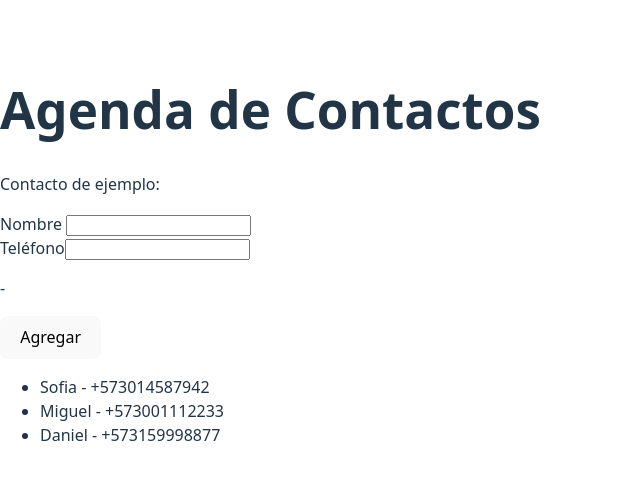
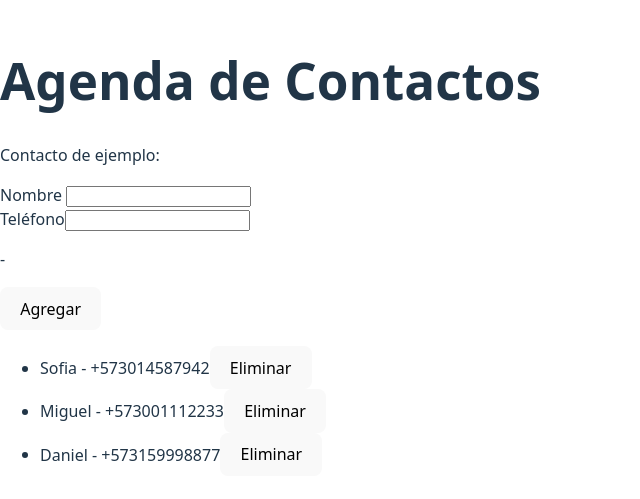
Before and after one commit to MBeta032/HOMEWORKS, a React (Vite) app in the folder REACT-PROJECT-HOMEWORKS/: page / in a window 1280 px wide. Shown: the part 145-644 px from the top of the page, without its empty margins (0-640 px from the left). Built offline with nearby package versions, Linux system fonts and the light colour scheme.

Commit message:
✨ Delete contact function

```diff
--- a/REACT-PROJECT-HOMEWORKS/src/Contacto.tsx
+++ b/REACT-PROJECT-HOMEWORKS/src/Contacto.tsx
@@ -12,13 +12,18 @@ interface Contacto {
 // Aquí ContactoItem recibe UN contacto para poder mostrarlo
 interface ContactoItemProps {
   contacto: Contacto
+  onDelete: (id:number) => void
 }
 
 // Recibe "contacto" por props y lo muestra dentro de un <li>
-function ContactoItem({ contacto }: ContactoItemProps) {
+function ContactoItem({ contacto, onDelete }: ContactoItemProps) {
   return (
     <li>
       {contacto.nombre} - {contacto.telefono}
+      {/* Cuando le doy click, llamo onDelete con el id de este contacto */}
+    <button onClick={() => onDelete(contacto.id)}>
+      Eliminar
+    </button>
     </li>
   )
 }
@@ -26,10 +31,11 @@ function ContactoItem({ contacto }: ContactoItemProps) {
 // Este componente de lista recibe TODO el arreglo de contactos
 interface ContactoListProps {
   contactos: Contacto[]
+  onDelete: (id: number) => void
 }
 
 // ContactoList se encarga de recorrer el arreglo y pintar muchos ContactoItem
-function ContactoList({ contactos }: ContactoListProps) {
+function ContactoList({ contactos, onDelete }: ContactoListProps) {
   return (
     <ul>
       {/*
@@ -39,7 +45,7 @@ function ContactoList({ contactos }: ContactoListProps) {
         key={c.id} es obligatorio Es como la "placa" única para que React sepa cuál elemento es cuál
       */}
       {contactos.map((c) => (
-        <ContactoItem key={c.id} contacto={c} />
+        <ContactoItem key={c.id} contacto={c} onDelete={onDelete} />
       ))}
     </ul>
   )
@@ -71,7 +77,6 @@ function ContactoForm({ onAdd}: ContactoFormProps) {
     // Limpiamos los inputs para que vuelvan a quedar vacíos
    setNombre("")
    setTelefono("")
-
    }
 
 
@@ -152,6 +157,12 @@ export default function ContactoApp() {
     setContactos((prev) => [...prev, nuevoContacto])
   }
 
+    const handleDeleteContacto = (id: number) => {
+  // prev = la lista anterior de contactos
+  // filter = devuelve una lista nueva sin el contacto cuyo id coincide
+    setContactos((prev) => prev.filter((c) => c.id !== id))
+   }
+
   // Cuando cargando ya es false, mostramos la app normal
   return (
     <div>
@@ -161,7 +172,7 @@ export default function ContactoApp() {
       {/*
         Aquí llamamos al componente ContactoList y le pasamos el arreglo por props.
       */}
-      <ContactoList contactos={contactos} />
+      <ContactoList contactos={contactos} onDelete={handleDeleteContacto}/>
     </div>
   )
 }
```
